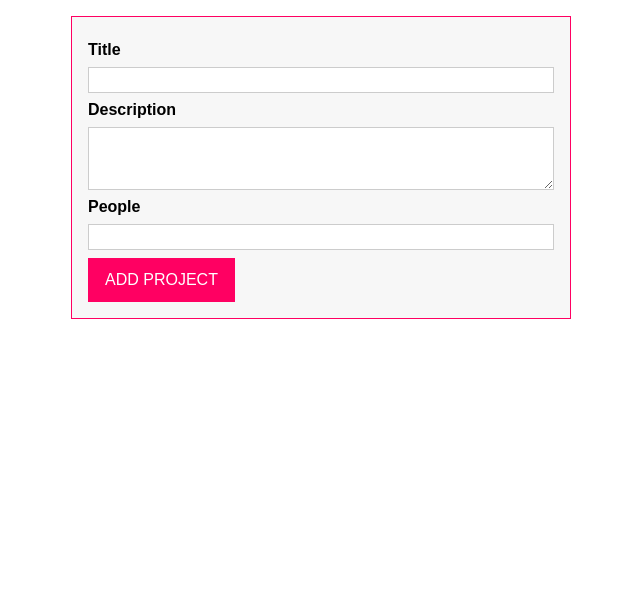
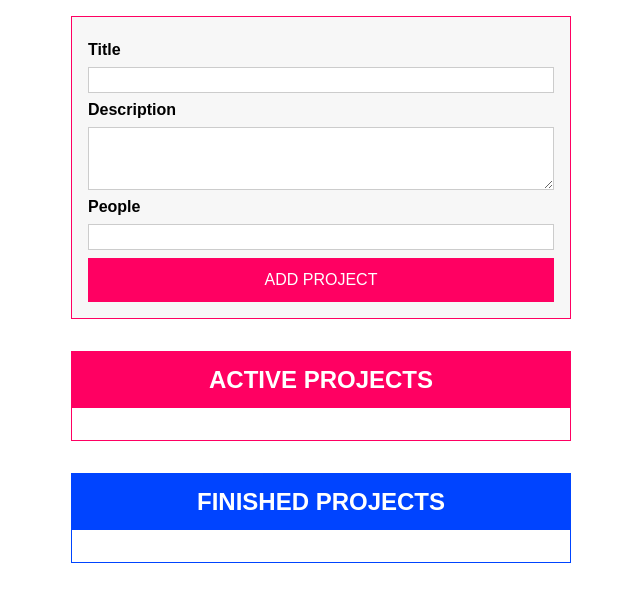
Before and after one commit to sixtusagbo/project_manager, a website with bundled scripts: page index.html in a window 1280 px wide. Shown: the whole page, without its empty margins (319-959 px from the left). Built offline with nearby package versions, Linux system fonts and the light colour scheme.

Commit message:
Render project lists

```diff
--- a/app.css
+++ b/app.css
@@ -60,6 +60,18 @@ button:active {
   border-color: #a80041;
 }
 
+#app {
+  display: flex;
+  align-items: center;
+  justify-content: center;
+  flex-direction: column;
+}
+
+#app * {
+  width: 100%;
+  max-width: 500px;
+}
+
 .projects {
   margin: 1rem;
   border: 1px solid var(--primary);
@@ -71,6 +83,7 @@ button:active {
   display: flex;
   justify-content: center;
   align-items: center;
+  text-align: center;
 }
 
 #finished-projects {
@@ -129,12 +142,4 @@ button:active {
   padding: 1rem;
   border: 1px solid var(--primary);
   background: #f7f7f7;
-  width: 100%;
-  max-width: 500px;
 }
-
-#app {
-  display: flex;
-  align-items: center;
-  justify-content: center;
-}
--- a/src/app.ts
+++ b/src/app.ts
@@ -67,6 +67,40 @@ function autobind(_: any, __: string, descriptor: PropertyDescriptor) {
   };
 
   return improvedDescriptor;
+}
+
+class ProjectList {
+  templateElement: HTMLTemplateElement;
+  hostElement: HTMLDivElement;
+  element: HTMLElement;
+
+  constructor(private type: 'active' | 'finished') {
+    this.templateElement = document.getElementById(
+      'project-list'
+    )! as HTMLTemplateElement;
+    this.hostElement = document.getElementById('app')! as HTMLDivElement;
+
+    const importedNode = document.importNode(
+      this.templateElement.content,
+      true
+    );
+    this.element = importedNode.firstElementChild as HTMLElement;
+    this.element.id = `${type}-projects`;
+
+    this.attach();
+    this.renderContent();
+  }
+
+  private attach() {
+    this.hostElement.insertAdjacentElement('beforeend', this.element);
+  }
+
+  private renderContent() {
+    const listId = `${this.type}-projects-list`;
+    this.element.querySelector('ul')!.id = listId;
+    this.element.querySelector('h2')!.textContent =
+      this.type.toUpperCase() + ' PROJECTS';
+  }
 }
 
 class ProjectInput {
@@ -167,3 +201,5 @@ class ProjectInput {
 }
 
 const projectForm = new ProjectInput();
+const activeProjects = new ProjectList('active');
+const finishedProjects = new ProjectList('finished');
```
